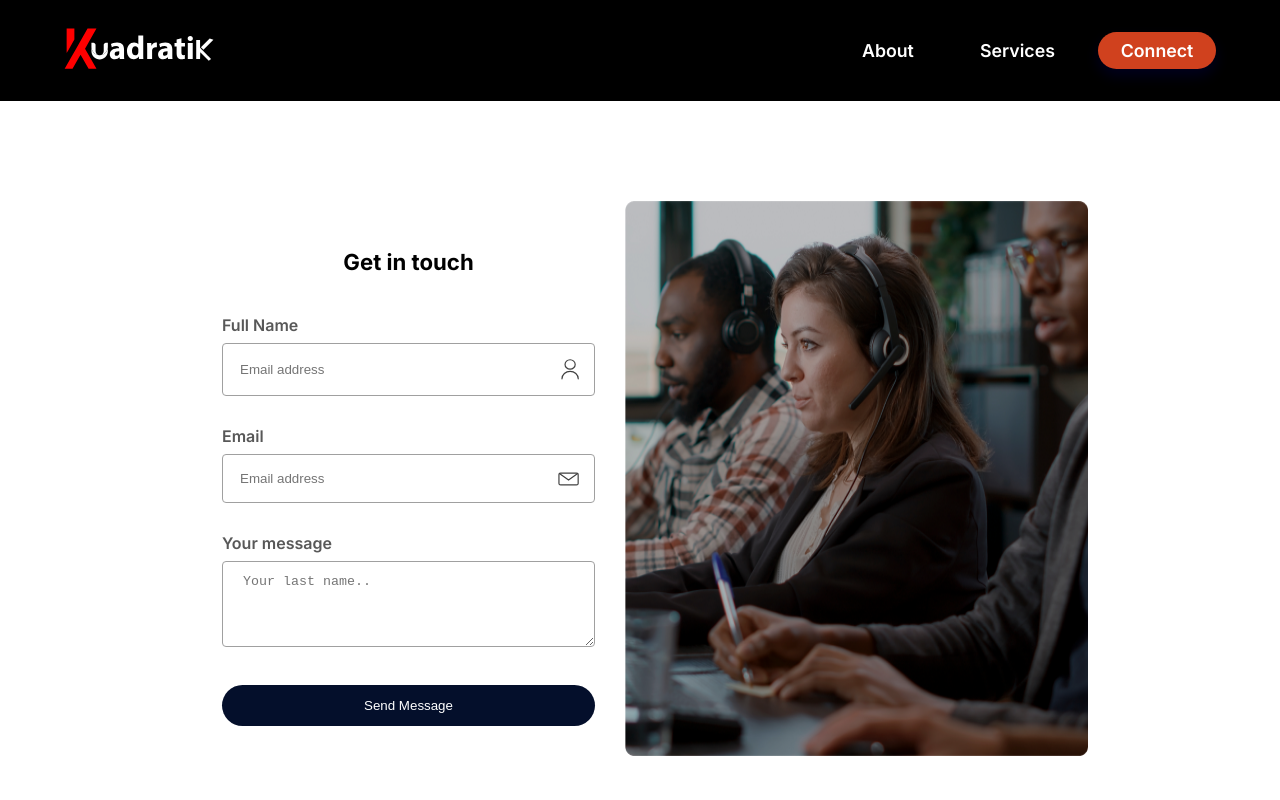
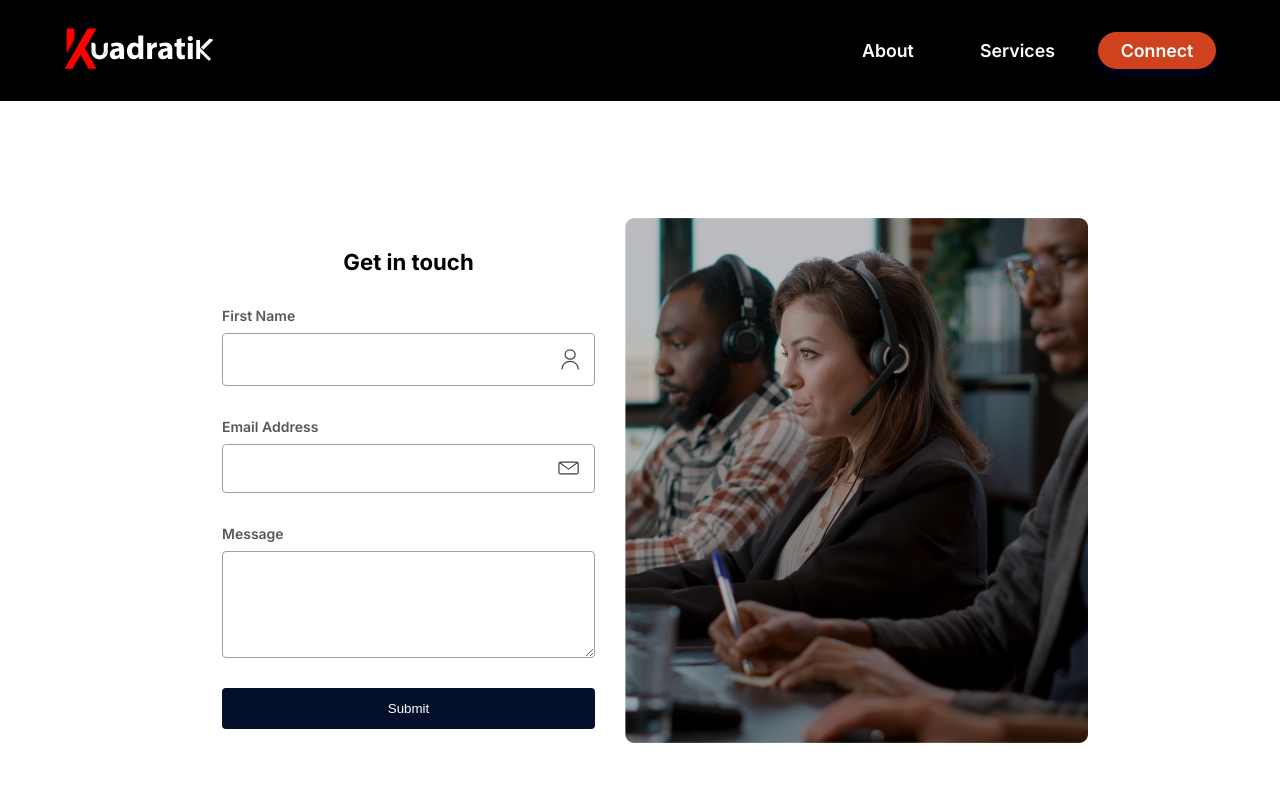
Before and after one commit to Mumen345/Kuadratik_website, a Next.js app: page /connect in a window 1280 px wide. Shown: the top 800 px of the page. Built offline with nearby package versions, Linux system fonts and the light colour scheme.

Commit message:
validation done

```diff
--- a/package.json
+++ b/package.json
@@ -9,10 +9,14 @@
     "lint": "next lint"
   },
   "dependencies": {
+    "@hookform/resolvers": "^2.9.3",
+    "formik": "^2.2.9",
     "next": "12.2.0",
     "react": "18.2.0",
     "react-dom": "18.2.0",
-    "react-text-transition": "^3.0.2"
+    "react-hook-form": "^7.33.1",
+    "react-text-transition": "^3.0.2",
+    "yup": "^0.32.11"
   },
   "devDependencies": {
     "eslint": "8.19.0",
--- /dev/null
+++ b/src/componets/FormHelper.js
@@ -0,0 +1,70 @@
+import React from "react";
+import { useFormik } from "formik";
+import * as Yup from "yup";
+
+const SignupForm = () => {
+  const formik = useFormik({
+    initialValues: {
+      firstName: "",
+      lastName: "",
+      email: "",
+    },
+    validationSchema: Yup.object({
+      firstName: Yup.string()
+        .max(15, "Must be 15 characters or less")
+        .required("Required"),
+      lastName: Yup.string()
+        .max(20, "Must be 20 characters or less")
+        .required("Required"),
+      email: Yup.string().email("Invalid email address").required("Required"),
+    }),
+    onSubmit: (values) => {
+      alert(JSON.stringify(values, null, 2));
+    },
+  });
+  return (
+    <form onSubmit={formik.handleSubmit}>
+      <label htmlFor="firstName">First Name</label>
+      <input
+        id="firstName"
+        name="firstName"
+        type="text"
+        onChange={formik.handleChange}
+        onBlur={formik.handleBlur}
+        value={formik.values.firstName}
+      />
+      {formik.touched.firstName && formik.errors.firstName ? (
+        <div>{formik.errors.firstName}</div>
+      ) : null}
+
+      <label htmlFor="lastName">Last Name</label>
+      <input
+        id="lastName"
+        name="lastName"
+        type="text"
+        onChange={formik.handleChange}
+        onBlur={formik.handleBlur}
+        value={formik.values.lastName}
+      />
+      {formik.touched.lastName && formik.errors.lastName ? (
+        <div>{formik.errors.lastName}</div>
+      ) : null}
+
+      <label htmlFor="email">Email Address</label>
+      <input
+        id="email"
+        name="email"
+        type="text"
+        onChange={formik.handleChange}
+        onBlur={formik.handleBlur}
+        value={formik.values.email}
+      />
+      {formik.touched.email && formik.errors.email ? (
+        <div>{formik.errors.email}</div>
+      ) : null}
+
+      <button type="submit">Submit</button>
+    </form>
+  );
+};
+export default SignupForm;
--- a/src/pages/connect.js
+++ b/src/pages/connect.js
@@ -1,76 +1,101 @@
-
-import styles from "../styles/connect.module.css"
-
+import styles from "../styles/connect.module.css";
+import { useFormik } from "formik";
 import Footer from "../componets/Footer";
+import * as Yup from "yup";
 import Nav from "../componets/Nav";
-
-export default function connect() {
+// import FormHelper from "../componets/FormHelper";
+export default function SignupForm() {
+  const formik = useFormik({
+    initialValues: {
+      fullName: "",
+      email: "",
+      message: "",
+    },
+    validationSchema: Yup.object({
+      fullName: Yup.string().required("Required"),
+      email: Yup.string().email("Invalid email address").required("Required"),
+      message: Yup.string()
+        .max(20, "Must be 20 characters or less")
+        .required("Required"),
+    }),
+    onSubmit: (values) => {
+      console.log(values);
+    },
+  });
+  console.log(formik.touched);
   return (
-
     <>
-    <Nav/>
-    <div className={styles.container}>
-
+      <Nav />
+      <div className={styles.container}>
         <div className={styles.contactDiv}>
           <h2>Get in touch</h2>
-          <div className={styles.inputDiv}>
-            <div>
-              <label className={styles.labeltext} htmlFor="fname">
-                Full Name
-              </label>
-              <br />
 
-              <div className={styles.Iconinside}>
-                <input type="email" placeholder="Email address" />
+          <form onSubmit={formik.handleSubmit}>
+            <label className={styles.labeltext} htmlFor="fullName">
+              First Name
+            </label>
+            <div className={styles.Iconinside}>
+              <input
+                id="fullName"
+                name="fullName"
+                type="text"
+                onBlur={formik.handleBlur}
+                onChange={formik.handleChange}
+                value={formik.values.fullName}
+              />
+              <img src="/images/user_img.svg" />
+            </div>
+            {formik.touched.fullName && formik.errors.fullName ? (
+              <p className={styles.errorMessage}>{formik.errors.fullName}</p>
+            ) : null}
+            <label className={styles.labeltext} htmlFor="email">
+              Email Address
+            </label>
+            <div className={styles.Iconinside}>
+              <input
+                id="email"
+                name="email"
+                type="email"
+                onBlur={formik.handleBlur}
+                onChange={formik.handleChange}
+                value={formik.values.email}
+              />
+              <img src="/images/messageses.svg" />
+            </div>
+            {formik.touched.email && formik.errors.email ? (
+              <p className={styles.errorMessage}>{formik.errors.email}</p>
+            ) : null}
 
-                <img src="images/extra/contact-light.svg" alt="contactus img" />
+            <label className={styles.labeltext} htmlFor="message">
+              Message
+            </label>
+            <textarea
+              rows={5}
+              id="message"
+              name="message"
+              type="text"
+              className={styles.Iconinside}
+              onChange={formik.handleChange}
+              onBlur={formik.handleBlur}
+              value={formik.values.message}
+            ></textarea>
+            {formik.touched.message && formik.errors.message ? (
+              <p className={styles.errorMessage}>{formik.errors.message}</p>
+            ) : null}
 
-
-              </div>
-            </div>
-            <div className={styles.emailName}>
-              <label className={styles.labeltext} htmlFor="lnamex">
-                Email
-              </label>
-              <br />
-              <div className={styles.Iconinside}>
-                <input type="email" placeholder="Email address" />
-
-                <img src="images/extra/message-box.svg" alt="contactus img" />
-
-
-
-              </div>
-            </div>
-            <div className={styles.emailName}>
-              <label className={styles.labeltext} htmlFor="lname">
-                Your message
-              </label>
-              <br />
-              <textarea
-                rows="4"
-                cols="50"
-                className={styles.inputName}
-                type="email"
-                name="lastname"
-                placeholder="Your last name.."
-              ></textarea>
-            </div>
-            <div>
-              <button className={styles.contactUsButton}>Send Message</button>
-            </div>
-          </div>
+            <button type="submit" className={styles.contactUsButton}>
+              Submit
+            </button>
+          </form>
         </div>
 
         <img
           className={styles.contact_img}
-
           src="images/extra/people.webp"
           alt="contactus img"
         />
       </div>
-    <Footer/>
+      <Footer />
     </>
-  )
-
+  );
 }
--- a/src/styles/connect.module.css
+++ b/src/styles/connect.module.css
@@ -15,6 +15,7 @@
 
     display: flex;
     justify-content: center;
+    align-items: center;
     width: 70%;
     margin: 100px auto;
 }
@@ -30,8 +31,7 @@
     color: #ffffff;
     border: none;
     padding: 13px 0;
-    border-radius: 100px;
-    margin-top: 30px;
+    border-radius: 4px;
 }
 
 .Iconinside {
@@ -61,8 +61,20 @@
 
 .contactDiv h2 {
     text-align: center;
-    margin-bottom: 40px;
+    margin-bottom: 30px;
     font-size: 22.17px;
+}
+
+.errorMessage {
+    font-size: 12px;
+    margin-top: -25px;
+    color: #ff0000;
+    font-weight: 800;
+
+}
+
+.labeltext {
+    font-size: 14px;
 }
 
 
```
Also changed, not shown: 1 other file (tests, documents, lock files or other folders).
